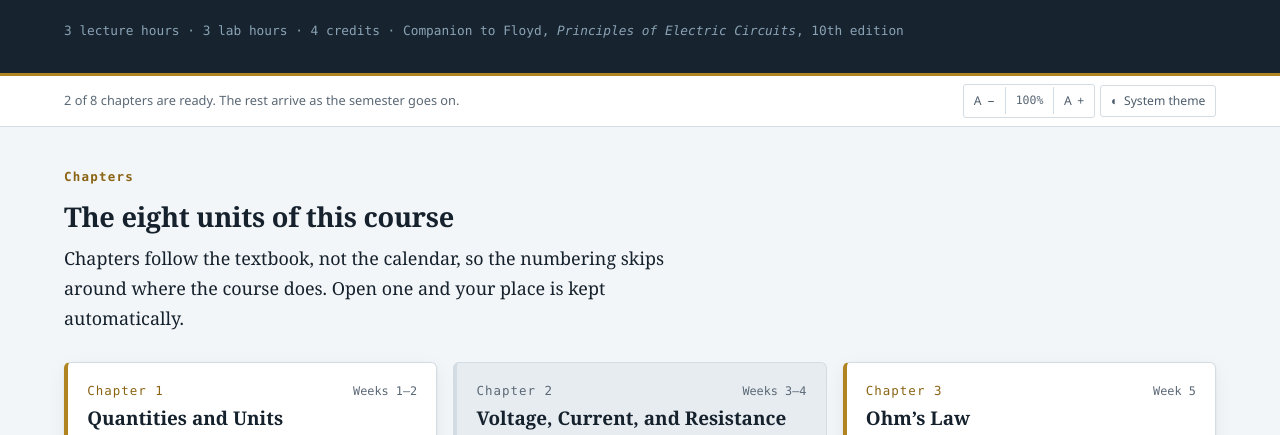
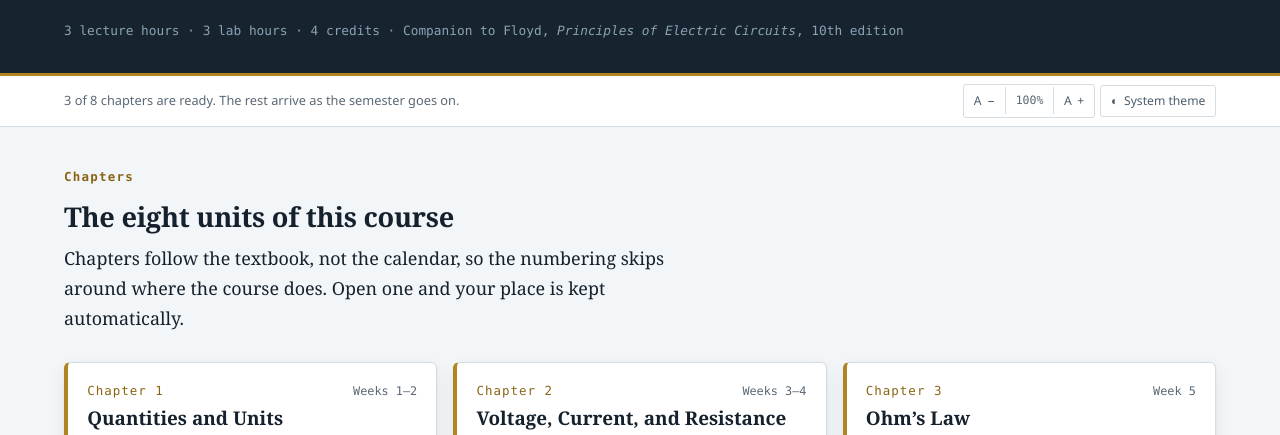
Before and after one commit to mqaissaunee-bcc/ELEC103, a plain HTML site: page index.html in a window 1280 px wide. Shown: the part 324-759 px from the top of the page. Drawn offline with Linux system fonts and the light colour scheme.

Commit message:
Update index.html

```diff
--- a/index.html
+++ b/index.html
@@ -442,7 +442,7 @@ html { font-size: calc(100% * var(--ui-scale)); }
       file: 'elec103-ch1-quantities-and-units.html', key: 'elec103-ch1-v1', sections: 9, mins: 95,
       blurb: 'Engineering notation, metric prefixes, the calculator, and how to report a measurement honestly.' },
     { no: 2, title: 'Voltage, Current, and Resistance', weeks: 'Weeks 3\u20134',
-      file: null, key: 'elec103-ch2-v1', sections: 9, mins: 105,
+      file: 'elec103-ch2-voltage-current-resistance.html', key: 'elec103-ch2-v1', sections: 10, mins: 107,
       blurb: 'Where charge comes from, the resistor color code, reading a DMM, and lab safety.' },
     { no: 3, title: 'Ohm\u2019s Law', weeks: 'Week 5',
       file: 'elec103-ch3-ohms-law.html', key: 'elec103-ch3-v1', sections: 9, mins: 85,
```
